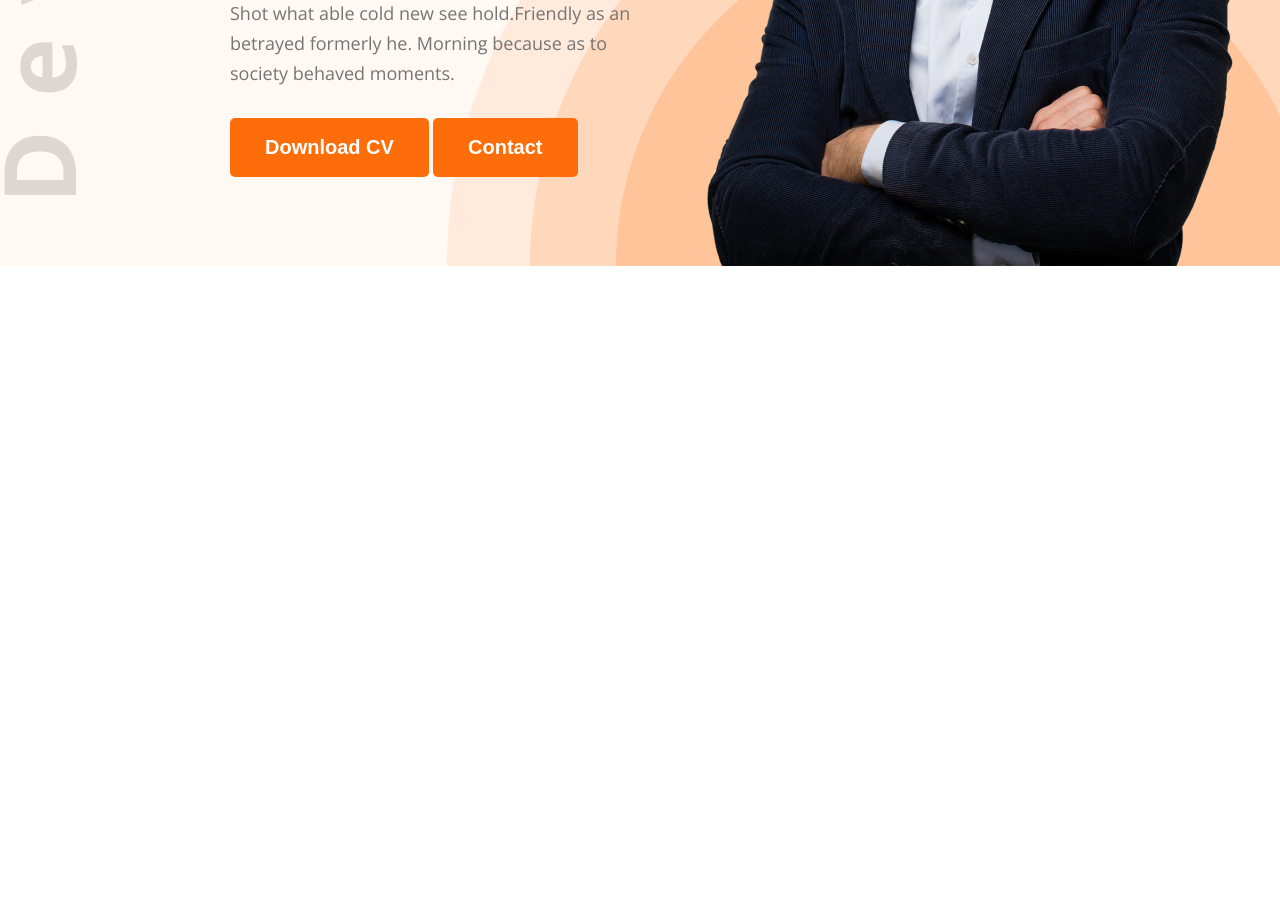
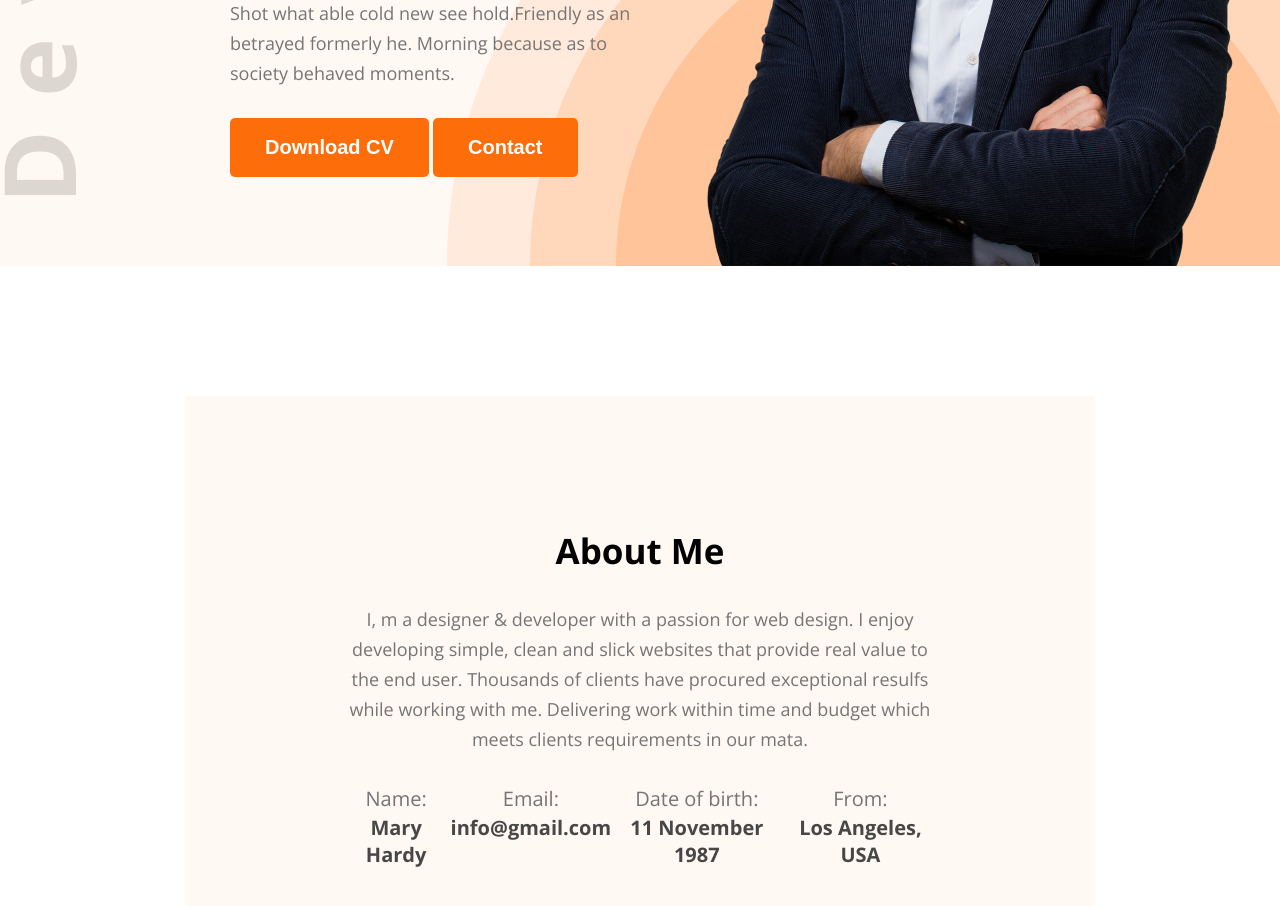
Before and after one commit to AbidSunny-Dev/hero-dev-code, a plain HTML site: page index.html in a window 1280 px wide. Shown: the part 568-1474 px from the top of the page. Before the commit the page ends 834 px from the top, so only its background shows below. Drawn offline with nearby package versions, Linux system fonts and the light colour scheme.

Commit message:
added about section

```diff
--- a/index.html
+++ b/index.html
@@ -1,62 +1,85 @@
 <!DOCTYPE html>
 <html lang="en">
   <head>
-    <meta charset="UTF-8">
-    <meta name="viewport" content="width=device-width, initial-scale=1.0">
-    <link rel="preconnect" href="https://fonts.googleapis.com">
-<link rel="preconnect" href="https://fonts.gstatic.com" crossorigin>
-<link href="https://fonts.googleapis.com/css2?family=Open+Sans:ital,wght@0,300..800;1,300..800&display=swap" rel="stylesheet">
+    <meta charset="UTF-8" />
+    <meta name="viewport" content="width=device-width, initial-scale=1.0" />
+    <link rel="preconnect" href="https://fonts.googleapis.com" />
+    <link rel="preconnect" href="https://fonts.gstatic.com" crossorigin />
+    <link
+      href="https://fonts.googleapis.com/css2?family=Open+Sans:ital,wght@0,300..800;1,300..800&display=swap"
+      rel="stylesheet"
+    />
 
     <link rel="stylesheet" href="styles/portfolio.css".css">
 
-
-    <title>Abid AHmed Sunny</title>
+    <title>Abid Ahmed Sunny</title>
   </head>
   <body class="font-open-sans">
-
     <header>
-
       <nav>
-
-    <div class="logo"><h2>Abid-<span class="color-orange">Dev</span></h2></div>
+        <div class="logo">
+          <h2>Abid-<span class="color-orange">Dev</span></h2>
+        </div>
 
         <ul class="menu">
           <li><a href="#" id="">Portfolio</a></li>
           <li><a href="#" id="">Blog</a></li>
-        <li><Button class="btn">Hire Me</Button></li>
+          <li><button class="btn">Hire Me</button></li>
         </ul>
       </nav>
 
-
       <section id="banner">
-
         <div class="banner-contant">
-
-  <h3>Hi, I  am</h3>
+          <h3>Hi, I am</h3>
           <h1>Mary Hardy</h1>
-  <p>Shot what able cold new see hold.Friendly as an betrayed formerly he. Morning because as to society behaved moments.</p>
+          <p>
+            Shot what able cold new see hold.Friendly as an betrayed formerly
+            he. Morning because as to society behaved moments.
+          </p>
 
           <div>
-
             <button class="btn">Download CV</button>
             <button class="btn">Contact</button>
+          </div>
+        </div>
+        <div class="banner-image">
+          <img src="images/hardy.png" alt="" />
+        </div>
+      </section>
+    </header>
 
+    <section id="about">
+      <div class="about-container">
+        <div class="section-heading">
+          <h2>About Me</h2>
+          <p>
+            I, m a designer & developer with a passion for web design. I enjoy
+            developing simple, clean and slick websites that provide real value
+            to the end user. Thousands of clients have procured exceptional
+            resulfs while working with me. Delivering work within time and
+            budget which meets clients requirements in our mata.
+          </p>
         </div>
 
-
+        <div class="about-info">
+          <div class="info-card">
+            <p>Name:</p>
+            <h4>Mary Hardy</h4>
           </div>
-   <div class="banner-image">
-    <img src="images/hardy.png" alt="">
+          <div class="info-card">
+            <p>Email:</p>
+            <h4>info@gmail.com</h4>
           </div>
-
-
-
-
+          <div class="info-card">
+            <p>Date of birth:</p>
+            <h4>11 November 1987</h4>
+          </div>
+          <div class="info-card">
+            <p>From:</p>
+            <h4>Los Angeles, USA</h4>
+          </div>
+        </div>
+      </div>
     </section>
-
-
-
-</header>
-
   </body>
 </html>
--- a/styles/portfolio.css
+++ b/styles/portfolio.css
@@ -38,6 +38,21 @@
     cursor: pointer;
 
 
+}
+
+.section-heading{
+    max-width: 827px;
+    text-align: center;
+}
+.section-heading h2{
+    font-size: 35px;
+    margin-bottom:30px ;
+}
+.section-heading p{
+    font-size: 18px;
+    margin-bottom:30px ;
+    line-height: 30px;
+    color: #757575;
 }
 
 
@@ -137,3 +152,37 @@
 
     vertical-align: middle;
 }
+
+#about{
+    padding-top:130px ;
+    align-items: center;
+}
+
+#about .about-container{
+    background-color: #FFF8F3;
+
+    width: 71%;
+    max-width: 1140px;
+
+    margin: 0 auto;
+    text-align: center;
+
+    padding: 131px 156px;
+}
+
+.about-info{
+    display: flex;
+
+    justify-content: space-around;
+}
+
+.about-info .info-card p {
+    font-size: 20px;
+    line-height: 30px;
+    color: #757575;
+}
+
+.about-info .info-card h4{
+    font-size: 20px;
+    color: #474747;
+}
```
Lines whose indentation alone changed are shown as unchanged.
